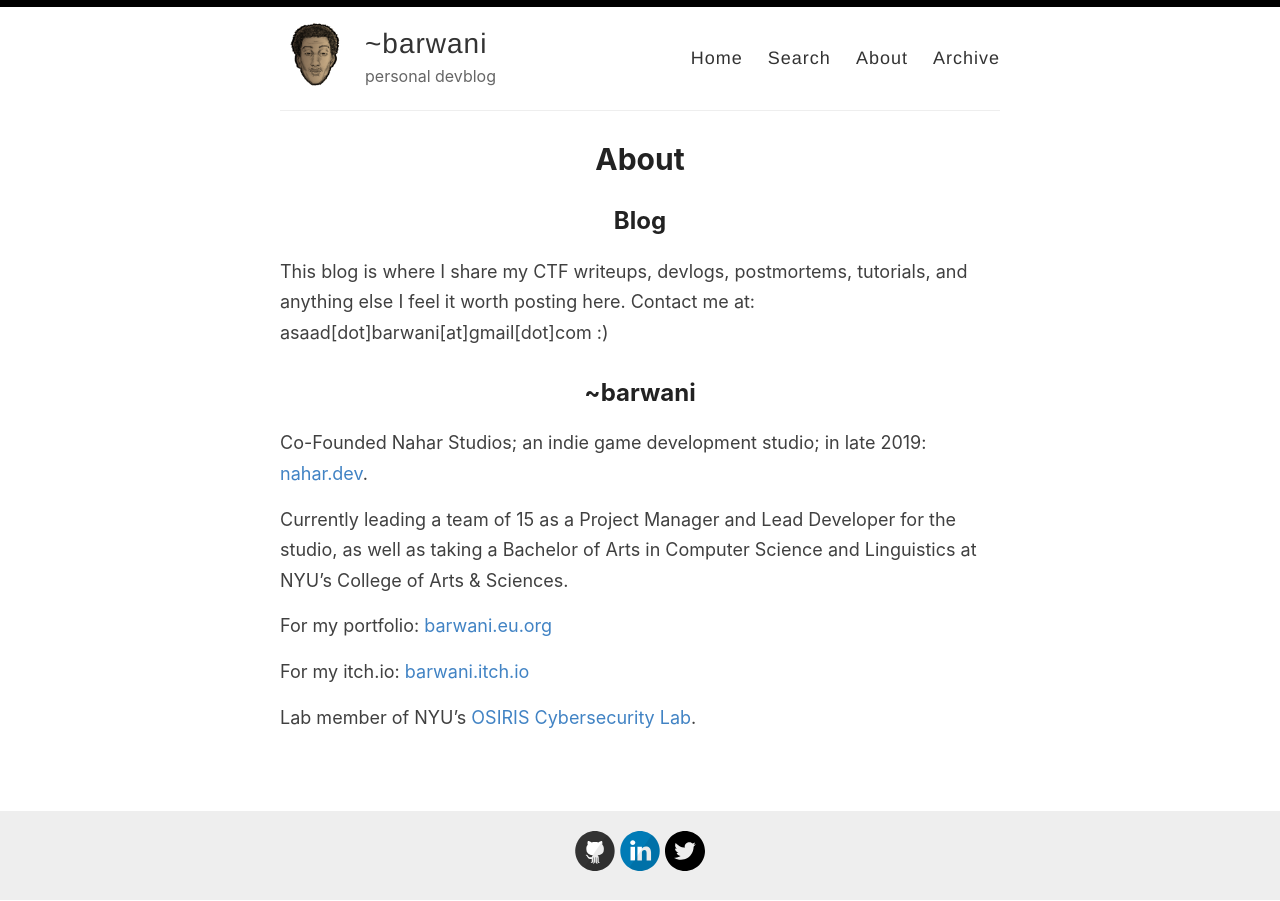
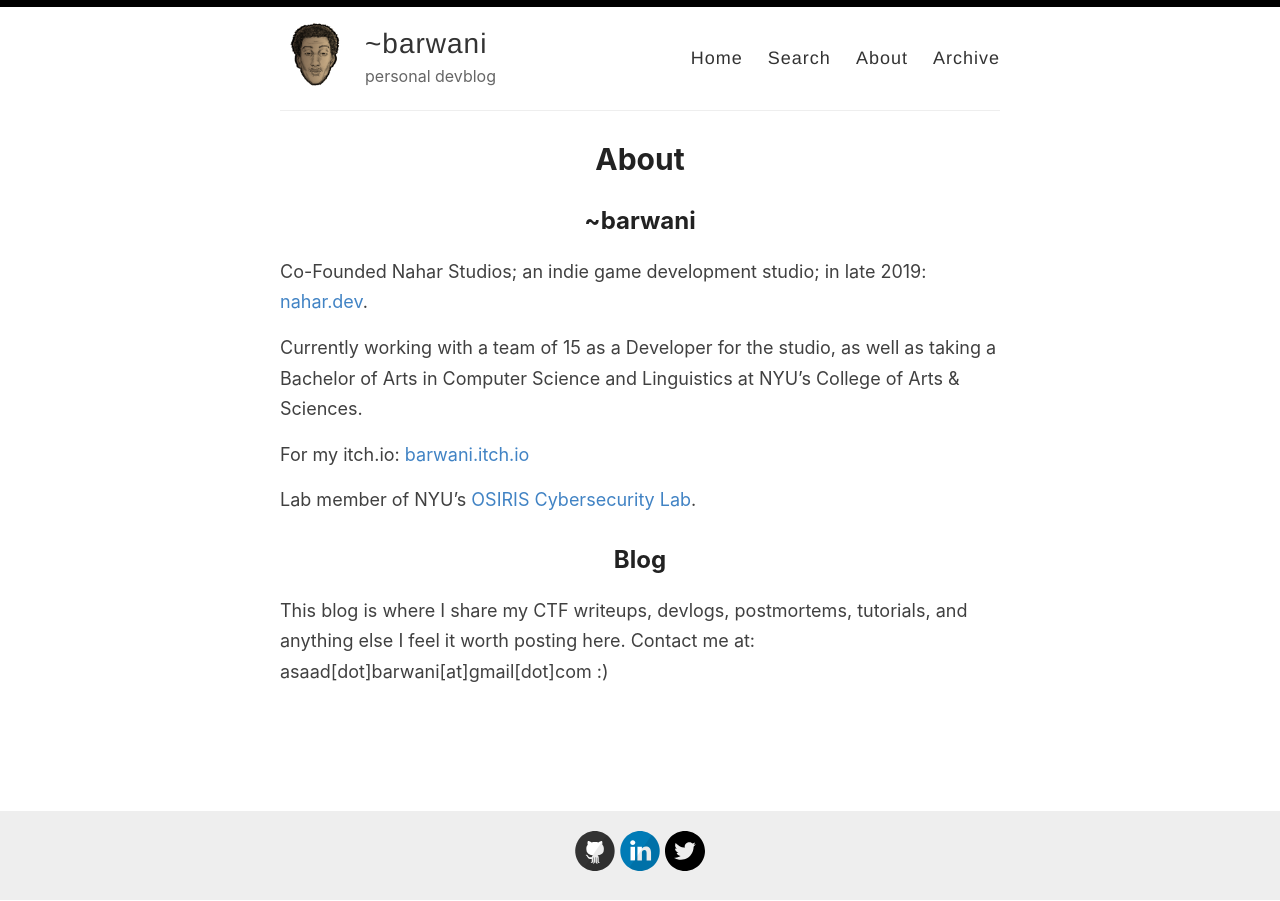
Before and after one commit to barrwani/blog, a Jekyll site: the page built from _pages/about.md, in a window 1280 px wide. Built offline with Jekyll 4.4.1, drawn with Linux system fonts in a browser that asks for light colours.

Commit message:
Update about.md

```diff
--- a/_pages/about.md
+++ b/_pages/about.md
@@ -3,19 +3,17 @@ layout: page
 title: About
 permalink: /about/
 ---
+## ~barwani
+
+Co-Founded Nahar Studios; an indie game development studio; in late 2019: [nahar.dev](https://nahar.dev/).
+
+Currently working with a team of 15 as a Developer for the studio, as well as taking a Bachelor of Arts in Computer Science and Linguistics at NYU's College of Arts & Sciences.
+
+For my itch.io: [barwani.itch.io](https://barwani.itch.io)
+
+Lab member of NYU's [OSIRIS Cybersecurity Lab](https://osiris.cyber.nyu.edu/).
+
 
 ## Blog
 
 This blog is where I share my CTF writeups, devlogs, postmortems, tutorials, and anything else I feel it worth posting here. Contact me at: asaad[dot]barwani[at]gmail[dot]com :)
-
-## ~barwani
-
-Co-Founded Nahar Studios; an indie game development studio; in late 2019: [nahar.dev](https://nahar.dev/).
-
-Currently leading a team of 15 as a Project Manager and Lead Developer for the studio, as well as taking a Bachelor of Arts in Computer Science and Linguistics at NYU's College of Arts & Sciences.
-
-For my portfolio: [barwani.eu.org](http://barwani.eu.org/)
-
-For my itch.io: [barwani.itch.io](https://barwani.itch.io)
-
-Lab member of NYU's [OSIRIS Cybersecurity Lab](https://osiris.cyber.nyu.edu/).
```
